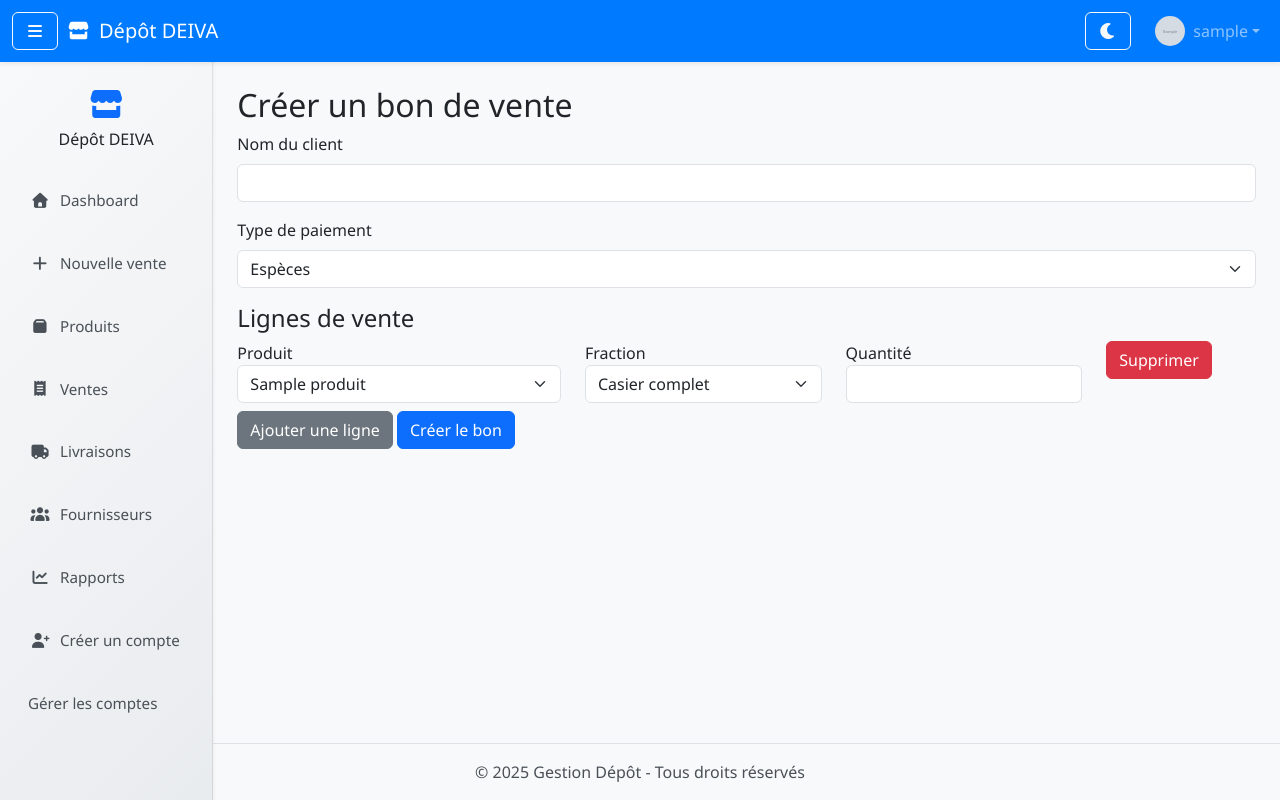
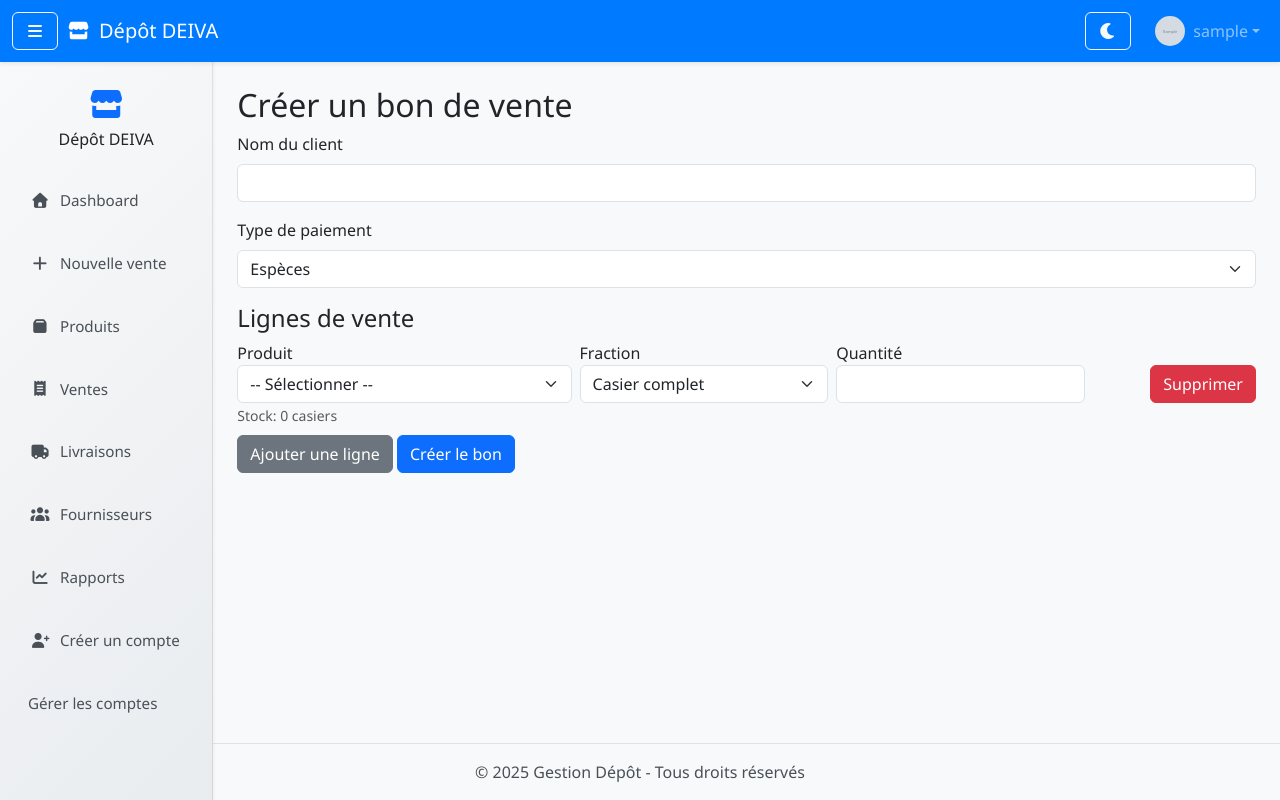
Before and after one commit to willi16/Projet_Brasserie, a Django app: page /gestion/ventes/creer/ in a window 1280 px wide. Run offline with Django 5.2, Linux system fonts and the light colour scheme; a user stored in the database is signed in; tables that the repository leaves empty hold one stand-in row (values such as "Sample post"); grey boxes marked "Sample" are stand-in pictures; some libraries are stand-ins or nearby versions.

Commit message:
version stable

```diff
--- a/devia_gestion/gestion_depot/templates/gestion_depot/creer_bon_vente.html
+++ b/devia_gestion/gestion_depot/templates/gestion_depot/creer_bon_vente.html
@@ -5,7 +5,7 @@
 {% block content %}
 <h2>Créer un bon de vente</h2>
 
-  <form method="post">
+<form method="post" id="bon-vente-form">
   {% csrf_token %}
   <div class="mb-3">
     <label for="client_nom" class="form-label">Nom du client</label>
@@ -22,15 +22,24 @@
 
   <h4>Lignes de vente</h4>
   <div id="lignes-container">
-      <div class="ligne">
-        <div class="row">
+    <div class="ligne product-row">
+      <div class="row g-2">
         <div class="col-md-4">
           <label>Produit</label>
-            <select name="produit" class="form-select" required>
+          <select name="produit" class="form-select produit-select" required>
+            <option value="">-- Sélectionner --</option>
             {% for produit in produits %}
-                <option value="{{ produit.id }}">{{ produit.nom }}</option>
+              <option
+                value="{{ produit.id }}"
+                data-price="{{ produit.prix_vente_casier }}"
+                data-stock="{{ produit.stock_disponible }}"
+                data-nom="{{ produit.nom }}">
+                {{ produit.nom }} ({{ produit.prix_vente_casier }} FCFA)
+              </option>
             {% endfor %}
           </select>
+          <small class="stock-info text-muted mt-1">Stock: <span class="stock-value">0</span> casiers</small>
+          <small class="error-stock text-danger d-none mt-1">⚠️ Stock insuffisant</small>
         </div>
         <div class="col-md-3">
           <label>Fraction</label>
@@ -45,7 +54,7 @@
           <label>Quantité</label>
           <input type="number" name="quantite" class="form-control" min="0.01" step="0.01" required>
         </div>
-          <div class="col-md-2">
+        <div class="col-md-2 d-flex align-items-center justify-content-end">
           <button type="button" class="btn btn-danger remove-ligne">Supprimer</button>
         </div>
       </div>
@@ -53,27 +62,175 @@
   </div>
 
   <button type="button" id="add-ligne" class="btn btn-secondary mt-2">Ajouter une ligne</button>
-    <button type="submit" class="btn btn-primary mt-2">Créer le bon</button>
+  <button type="submit" class="btn btn-primary mt-2" id="submit-btn">Créer le bon</button>
 </form>
 
+<!-- Aperçu du total -->
+<div id="preview-total" class="alert alert-info mt-3" style="display:none;">
+  <strong>Total estimé :</strong> <span id="total-amount">0</span> FCFA
+</div>
+
 <script>
+  // Stocker les données des produits
+  const produitsData = {};
+  document.querySelectorAll('.produit-select option[value]').forEach(opt => {
+    const id = opt.value;
+    produitsData[id] = {
+      nom: opt.dataset.nom,
+      prix: parseFloat(opt.dataset.price),
+      stock: parseFloat(opt.dataset.stock)
+    };
+  });
+
+  // Mettre à jour le stock affiché
+  function updateStockDisplay(row) {
+    const select = row.querySelector('.produit-select');
+    const stockInfo = row.querySelector('.stock-value');
+    const errorInfo = row.querySelector('.error-stock');
+    const quantiteInput = row.querySelector('input[name="quantite"]');
+    const fractionSelect = row.querySelector('select[name="fraction"]');
+
+    const produitId = select.value;
+    if (!produitId) {
+      stockInfo.textContent = '0';
+      errorInfo.classList.add('d-none');
+      return;
+    }
+
+    const stock = produitsData[produitId]?.stock || 0;
+    const quantite = parseFloat(quantiteInput.value) || 0;
+    const fraction = parseFloat(fractionSelect.value) || 0;
+    const quantiteTotale = quantite * fraction;
+
+    stockInfo.textContent = stock;
+
+    if (quantiteTotale > stock) {
+      errorInfo.classList.remove('d-none');
+      quantiteInput.classList.add('is-invalid');
+    } else {
+      errorInfo.classList.add('d-none');
+      quantiteInput.classList.remove('is-invalid');
+    }
+  }
+
+  // Calcul du total en temps réel
+  function updatePreview() {
+    let total = 0;
+    let stockInsuffisant = false;
+
+    document.querySelectorAll('.product-row').forEach(row => {
+      const select = row.querySelector('.produit-select');
+      const fractionSelect = row.querySelector('select[name="fraction"]');
+      const quantiteInput = row.querySelector('input[name="quantite"]');
+
+      if (!select || !fractionSelect || !quantiteInput) return;
+
+      const produitId = select.value;
+      const fraction = parseFloat(fractionSelect.value) || 0;
+      const quantite = parseFloat(quantiteInput.value) || 0;
+
+      if (!produitId || quantite <= 0) return;
+
+      const prixVente = produitsData[produitId]?.prix || 0;
+      const ligneTotal = prixVente * fraction * quantite;
+      total += ligneTotal;
+
+      // Vérifier le stock
+      const stock = produitsData[produitId]?.stock || 0;
+      if (quantite * fraction > stock) {
+        stockInsuffisant = true;
+      }
+    });
+
+    document.getElementById('total-amount').textContent = Math.round(total);
+    document.getElementById('preview-total').style.display = total > 0 ? 'block' : 'none';
+
+    return !stockInsuffisant;
+  }
+
+  // Gestion des lignes dynamiques
   document.getElementById('add-ligne').addEventListener('click', function () {
     const container = document.getElementById('lignes-container');
     const newLigne = container.querySelector('.ligne').cloneNode(true);
-      newLigne.querySelector('select[name="produit"]').value = '';
+
+    // Réinitialiser
+    newLigne.querySelector('.produit-select').value = '';
     newLigne.querySelector('select[name="fraction"]').value = '1.00';
     newLigne.querySelector('input[name="quantite"]').value = '';
-      container.appendChild(newLigne);
 
+    // Attacher suppression
     newLigne.querySelector('.remove-ligne').addEventListener('click', function () {
       newLigne.remove();
+      updatePreview();
+    });
+
+    // Attacher événements
+    newLigne.querySelectorAll('select, input').forEach(el => {
+      el.addEventListener('change', () => {
+        updateStockDisplay(newLigne);
+        updatePreview();
+      });
+      el.addEventListener('input', () => {
+        updateStockDisplay(newLigne);
+        updatePreview();
       });
     });
 
+    container.appendChild(newLigne);
+  });
+
+  // Suppression des lignes existantes
   document.querySelectorAll('.remove-ligne').forEach(btn => {
     btn.addEventListener('click', function () {
       this.closest('.ligne').remove();
+      updatePreview();
     });
+  });
+
+  // Mise à jour du stock quand produit change
+  document.querySelectorAll('.produit-select').forEach(select => {
+    select.addEventListener('change', function() {
+      const row = this.closest('.product-row');
+      updateStockDisplay(row);
+      updatePreview();
+    });
+  });
+
+  // Mise à jour quand quantité ou fraction change
+  document.querySelectorAll('input[name="quantite"], select[name="fraction"]').forEach(el => {
+    el.addEventListener('change', updatePreview);
+    el.addEventListener('input', updatePreview);
+  });
+
+  // Confirmation avant soumission
+  document.getElementById('bon-vente-form').addEventListener('submit', function (e) {
+    const total = parseFloat(document.getElementById('total-amount').textContent) || 0;
+    const stockOK = updatePreview(); // Vérifie aussi le stock
+
+    if (total <= 0) {
+      alert("Veuillez ajouter au moins un produit valide.");
+      e.preventDefault();
+      return;
+    }
+
+    if (!stockOK) {
+      alert("⚠️ Stock insuffisant pour un ou plusieurs produits. Veuillez ajuster les quantités.");
+      e.preventDefault();
+      return;
+    }
+
+    const confirmed = confirm(`⚠️ Confirmer la création du bon de vente ?\nTotal : ${total} FCFA\n\nCliquez sur "OK" pour confirmer.`);
+    if (!confirmed) {
+      e.preventDefault();
+    }
+  });
+
+  // Initialisation
+  document.addEventListener('DOMContentLoaded', () => {
+    document.querySelectorAll('.product-row').forEach(row => {
+      updateStockDisplay(row);
+    });
+    updatePreview();
   });
 </script>
 {% endblock %}
--- a/devia_gestion/gestion_depot/views/bonVente_views.py
+++ b/devia_gestion/gestion_depot/views/bonVente_views.py
@@ -39,7 +39,7 @@ def creer_bon_vente(request):
 
         # Vérifier les droits de l'utilisateur (admin ou gérant ?)
         is_admin_or_gestionnaire = request.user.is_superuser or request.user.groups.filter(
-            name__in=['Admin', 'Gérants', 'Gerants', 'Gerant']
+            name__in=['Admin', 'Gérant']
         ).exists()
 
         # Vérification du stock ET du seuil
@@ -50,6 +50,14 @@ def creer_bon_vente(request):
                 return redirect('gestion_depot:creer_bon_vente')
 
             quantite_totale = f * q
+
+            if quantite_totale <= 0:
+                messages.error(
+                    request,
+                    f"La quantité saisie pour {prod.nom} est invalide (fraction : {f}, casiers : {q})."
+                )
+                return redirect('gestion_depot:creer_bon_vente')
+
             stock = prod.stock_disponible()
 
             # ❌ Stock insuffisant → bloquer pour tous
@@ -61,10 +69,10 @@ def creer_bon_vente(request):
                 return redirect('gestion_depot:creer_bon_vente')
 
             # ⚠️ Quantité ≥ seuil → autorisé uniquement à admin/gérant
-            if quantite_totale >= prod.seuil and not is_admin_or_gestionnaire:
+            if quantite_totale >= prod.seuil_alerte and not is_admin_or_gestionnaire:
                 messages.warning(
                     request,
-                    f"La quantité demandée pour {prod.nom} ({quantite_totale:.2f}) atteint ou dépasse le seuil ({prod.seuil}). "
+                    f"La quantité demandée pour {prod.nom} ({quantite_totale:.2f}) atteint ou dépasse le seuil ({prod.seuil_alerte}). "
                     "Seul un admin ou un gérant peut effectuer cette vente."
                 )
                 return redirect('gestion_depot:creer_bon_vente')
@@ -105,9 +113,9 @@ def user_can_manage_bon(user, bon):
     """Vérifie si l'utilisateur peut gérer ce bon de vente."""
     if user.is_superuser:
         return True
-    if user.groups.filter(name__in=['Gérants','Gerants','Gerant', 'Admin']).exists():
+    if user.groups.filter(name__in=['Gérant', 'Admin']).exists():
         return True
-    if user.groups.filter(name='Caissiers').exists() and bon.vendeur == user:
+    if user.groups.filter(name='Caissier').exists() and bon.vendeur == user:
         return True
     return False
 
@@ -176,7 +184,7 @@ def annuler_bon_vente(request, id):
 @login_required
 def liste_bons_vente(request):
     # Vérifie si l'utilisateur est caissier
-    is_caissier = request.user.groups.filter(name='Caissiers').exists() or request.user.groups.filter(name='Caissier').exists()
+    is_caissier = request.user.groups.filter(name='Caissier').exists()
 
     if is_caissier:
         bons = bon_vente.BonVente.objects.filter(vendeur=request.user)
```
Lines whose indentation alone changed are shown as unchanged.
